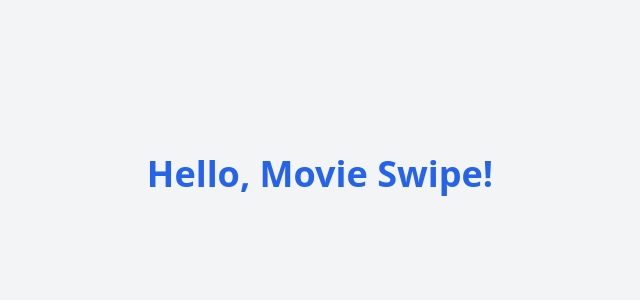
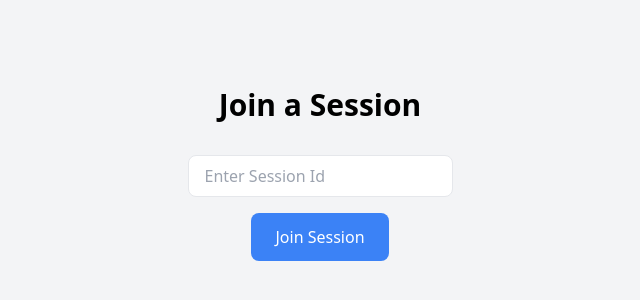
Before and after one commit to Thanoskalp/movie-swipe, a React (Create React App) app: page /join-session in a window 1280 px wide. Shown: the part 226-526 px from the top of the page, without its empty margins (320-960 px from the left). Built offline with nearby package versions, Linux system fonts and the light colour scheme.

Commit message:
feat: Created initial pages for joining or creating sessions

```diff
--- a/package.json
+++ b/package.json
@@ -8,6 +8,7 @@
     "@testing-library/user-event": "^13.5.0",
     "react": "^18.3.1",
     "react-dom": "^18.3.1",
+    "react-router-dom": "^6.26.2",
     "react-scripts": "5.0.1",
     "web-vitals": "^2.1.4"
   },
--- a/src/App.js
+++ b/src/App.js
@@ -1,10 +1,29 @@
 import React from 'react';
+import { BrowserRouter as Router, Routes, Route } from 'react-router-dom';
+import Home from './pages/Home';
+import CreateSession from './pages/CreateSession';
+import JoinSession from './pages/JoinSession';
+import WaitingPage from './pages/WaitingPage';
+import GenreSelection from './pages/GenreSelection';
 
 function App() {
   return (
-    <div className="flex justify-center items-center min-h-screen bg-gray-100">
-      <h1 className="text-4xl font-bold text-blue-600">Hello, Movie Swipe!</h1>
-    </div>
+    <Router>
+      <div className="App">
+        <Routes>
+          {/* Home Page */}
+          <Route path="/" element={<Home />} />
+
+          {/* Create Session -> Waiting Page */}
+          <Route path="/create-session" element={<CreateSession />} />
+          <Route path="/waiting" element={<WaitingPage />} />
+
+          {/* Join Session -> Genre Selection */}
+          <Route path="/join-session" element={<JoinSession />} />
+          <Route path="/genreSelection" element={<GenreSelection />} />
+        </Routes>
+      </div>
+    </Router>
   );
 }
 
--- /dev/null
+++ b/src/pages/CreateSession.js
@@ -0,0 +1,15 @@
+import React, { useEffect } from 'react';
+import { useNavigate } from 'react-router-dom';
+
+const CreateSession = () => {
+  const navigate = useNavigate();
+
+  useEffect(() => {
+    // Automatically redirect to the waiting page with session ID
+    navigate('/waiting');
+  }, [navigate]);
+
+  return null; // No need to render anything since we auto-redirect.
+};
+
+export default CreateSession;
--- /dev/null
+++ b/src/pages/GenreSelection.js
@@ -0,0 +1,12 @@
+import React from 'react';
+
+const GenreSelection = () => {
+  return (
+    <div className="flex flex-col items-center justify-center min-h-screen bg-gray-100">
+      <h2 className="text-3xl font-bold">Select Your Favorite Genres</h2>
+      {/* TODO: Build this page */}
+    </div>
+  );
+};
+
+export default GenreSelection;
--- /dev/null
+++ b/src/pages/Home.js
@@ -0,0 +1,28 @@
+import React from 'react';
+import { useNavigate } from 'react-router-dom';
+
+const Home = () => {
+  const navigate = useNavigate();
+
+  return (
+    <div className="flex flex-col items-center justify-center min-h-screen bg-gray-100">
+      <h1 className="text-4xl font-bold mb-8">Welcome to Movie Swipe</h1>
+
+      <div className="space-x-4">
+        <button
+          onClick={() => navigate('/join-session')}
+          className="px-6 py-3 bg-blue-500 text-white rounded-lg">
+          Join a Session
+        </button>
+
+        <button
+          onClick={() => navigate('/create-session')}
+          className="px-6 py-3 bg-green-500 text-white rounded-lg">
+          Create a Session
+        </button>
+      </div>
+    </div>
+  );
+};
+
+export default Home;
--- /dev/null
+++ b/src/pages/JoinSession.js
@@ -0,0 +1,42 @@
+import React, { useState } from 'react';
+import { useNavigate } from 'react-router-dom';
+
+const JoinSession = () => {
+  const [sessionId, setSessionId] = useState('');
+  const [error, setError] = useState('');
+  const navigate = useNavigate();
+
+  const handleJoinSession = () => {
+    if (sessionId === '12345') {
+      // Correct session ID, navigate to genre selection
+      navigate('/genreSelection');
+    } else {
+      // Incorrect session ID, show error message
+      setError('Wrong Session Id');
+    }
+  };
+
+  return (
+    <div className="flex flex-col items-center justify-center min-h-screen bg-gray-100">
+      <h2 className="text-3xl font-bold mb-8">Join a Session</h2>
+
+      <input
+        type="text"
+        value={sessionId}
+        onChange={(e) => setSessionId(e.target.value)}
+        placeholder="Enter Session Id"
+        className="px-4 py-2 border rounded-lg mb-4"
+      />
+
+      {error && <p className="text-red-500 mb-4">{error}</p>}
+
+      <button
+        onClick={handleJoinSession}
+        className="px-6 py-3 bg-blue-500 text-white rounded-lg">
+        Join Session
+      </button>
+    </div>
+  );
+};
+
+export default JoinSession;
--- /dev/null
+++ b/src/pages/WaitingPage.js
@@ -0,0 +1,13 @@
+import React from 'react';
+
+const WaitingPage = () => {
+  return (
+    <div className="flex flex-col items-center justify-center min-h-screen bg-gray-100">
+      <h2 className="text-3xl font-bold mb-8">Waiting for your partner...</h2>
+      <p className="text-lg">Your session ID is: <span className="font-bold">12345</span></p>
+      <p className="mt-4">Share this code with your partner to join the session.</p>
+    </div>
+  );
+};
+
+export default WaitingPage;
```
Also changed, not shown: src/components/Navbar.js (added), src/components/SubmitButton.js (added), 1 other file (tests, documents, lock files or other folders).
